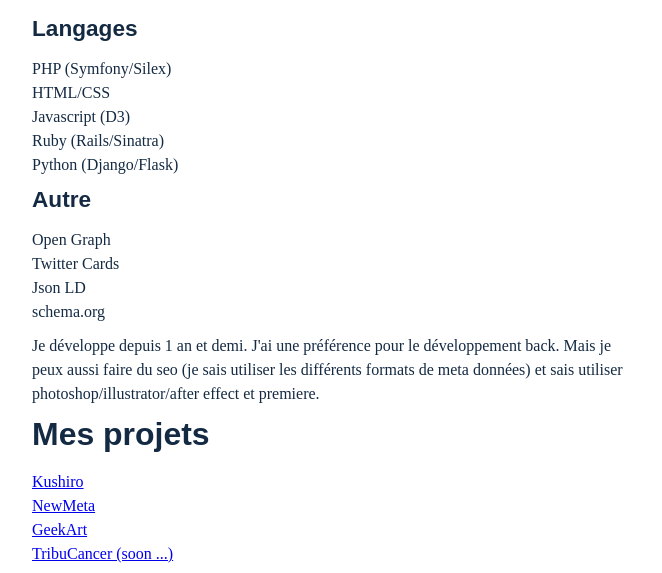
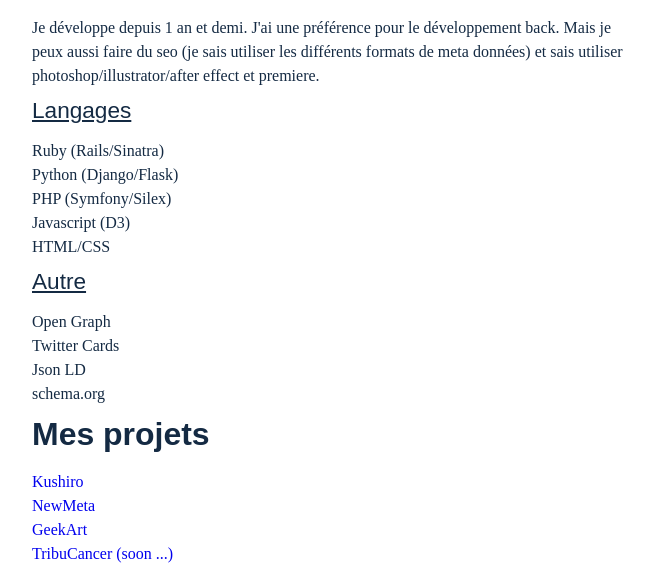
Before and after one commit to Mziserman/portfolio, a plain HTML site: page index.html in a window 1280 px wide. Shown: the part 356-929 px from the top of the page, without its empty margins (308-970 px from the left). Drawn offline with Linux system fonts and the light colour scheme; a web font is replaced by a local one.

Commit message:
stephen modifs

```diff
--- a/index.html
+++ b/index.html
@@ -13,13 +13,15 @@
 	<h2>Développeur polyvalent à la recherche d'un stage du __ au __</h2>
 	<h3>Ce que je fais</h3>
 
+	<p>Je développe depuis 1 an et demi. J'ai une préférence pour le développement back. Mais je peux aussi faire du seo (je sais utiliser les différents formats de meta données) et sais utiliser photoshop/illustrator/after effect et premiere.</p>
+
 	<h4>Langages</h4>
 	<ul>
-		<li>PHP (Symfony/Silex)</li>
-		<li>HTML/CSS</li>
-		<li>Javascript (D3)</li>
 		<li>Ruby (Rails/Sinatra)</li>
 		<li>Python (Django/Flask)</li>
+		<li>PHP (Symfony/Silex)</li>
+		<li>Javascript (D3)</li>
+		<li>HTML/CSS</li>
 	</ul>
 
 	<h4>Autre</h4>
@@ -29,8 +31,6 @@
 		<li>Json LD</li>
 		<li>schema.org</li>
 	</ul>
-	<p>Je développe depuis 1 an et demi. J'ai une préférence pour le développement back. Mais je peux aussi faire du seo (je sais utiliser les différents formats de meta données) et sais utiliser photoshop/illustrator/after effect et premiere.</p>
-
 	<h3>Mes projets</h3>
 	<ul>
 		<li>
--- a/style.css
+++ b/style.css
@@ -28,8 +28,15 @@ h3 {
 }
 h4 {
 	font-size: 1.414em;
-	font-weight: 700;
+	font-weight: 400;
+	text-decoration: underline;
 	padding: 0 0 15px;
+}
+a {
+	text-decoration: none;
+}
+a:hover {
+	text-decoration: underline;
 }
 ul {
 	list-style: none;
```
